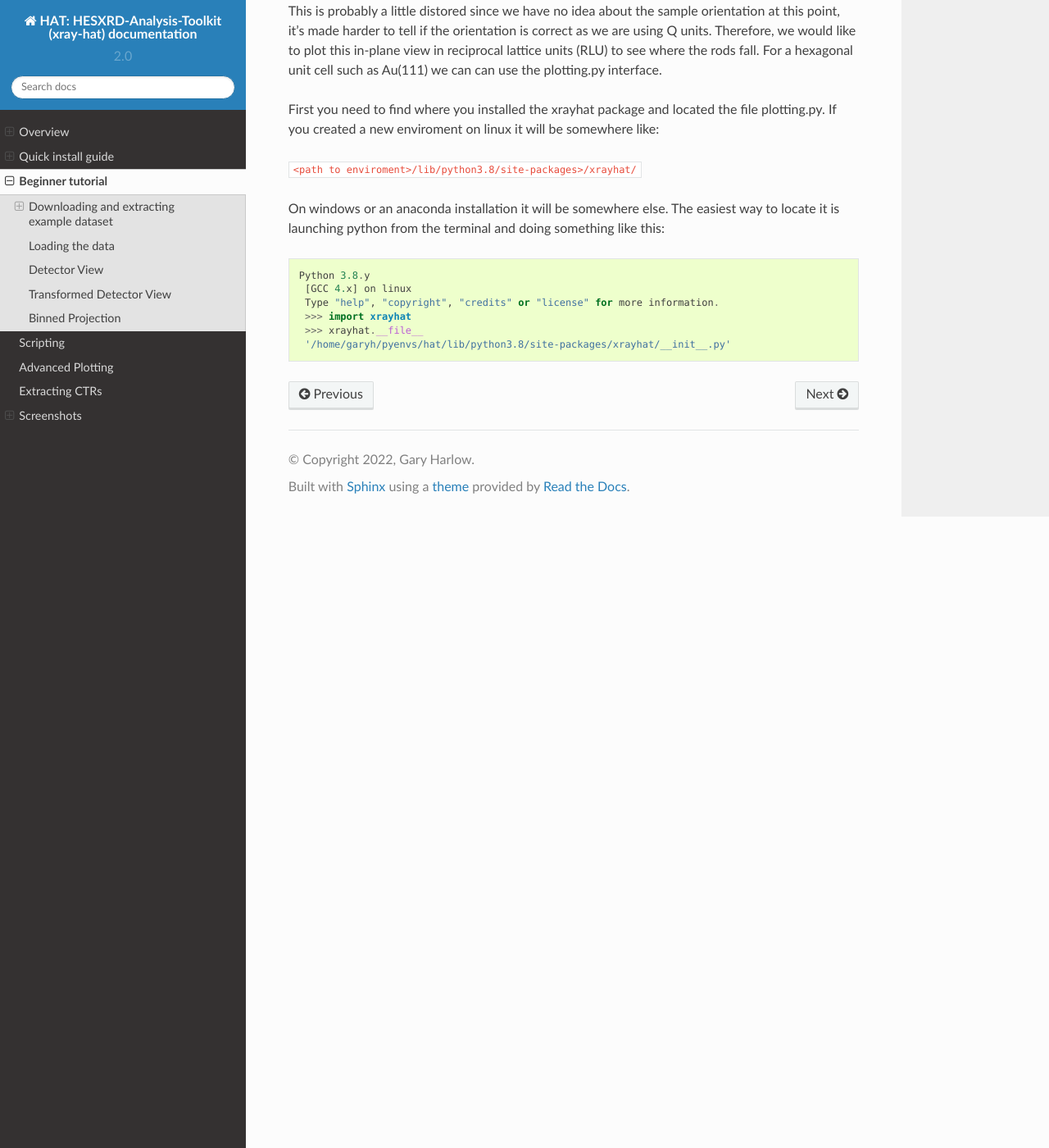
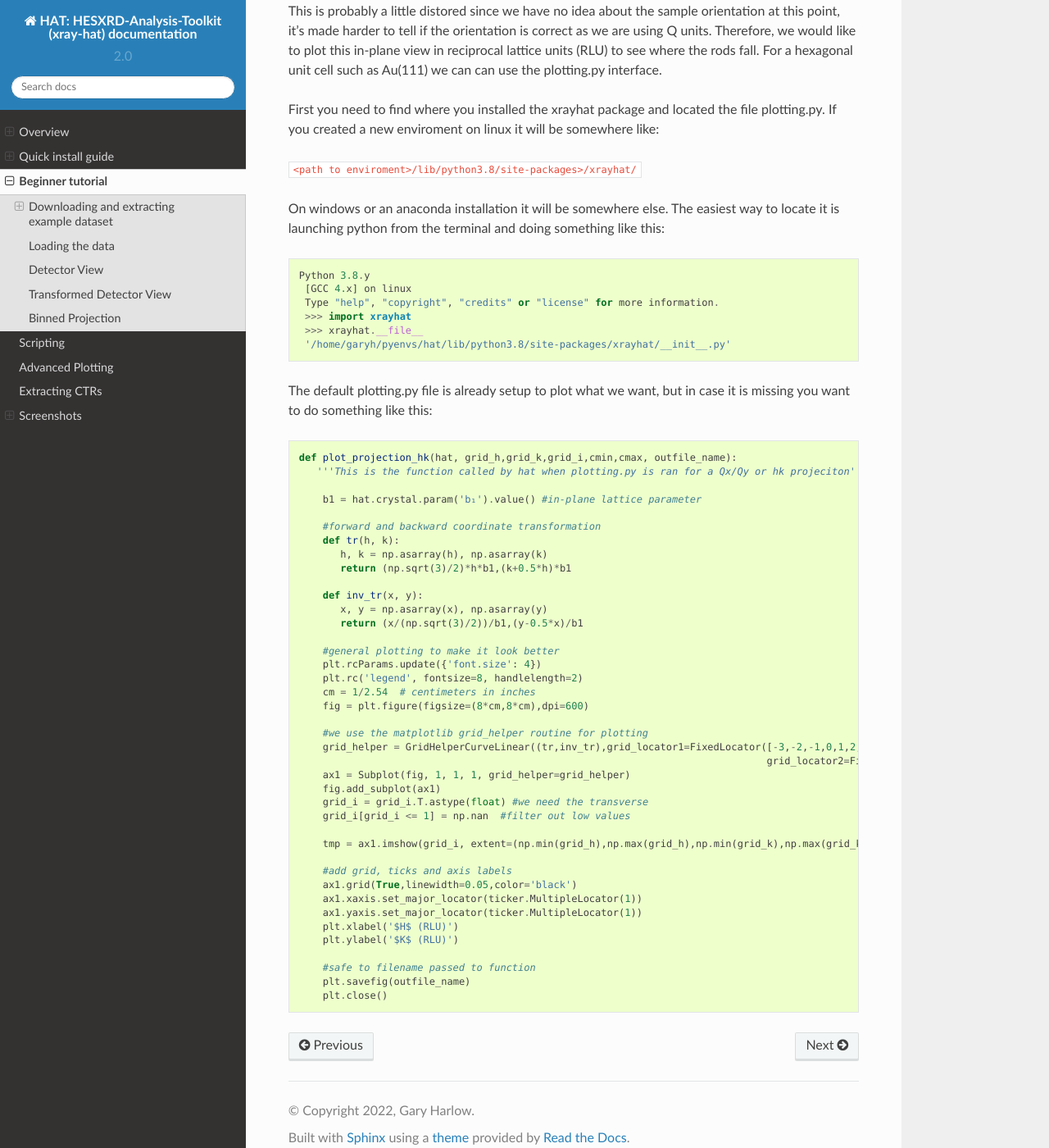
Before and after one commit to gary-harlow/HESXRD-Analysis-Toolkit, a Sphinx documentation site: the page built from docs/source/tutorial.rst, in a window 1280 px wide and 1400 px high, scrolled down 4582 px. Shown: the whole window at 82% size. Built offline with Sphinx 7.4.7 and the Read the Docs theme 2.0.0, drawn with Linux system fonts in a browser that asks for light colours.

Commit message:
Update tutorial.rst

```diff
--- a/docs/source/tutorial.rst
+++ b/docs/source/tutorial.rst
@@ -127,3 +127,47 @@ On windows or an anaconda installation it will be somewhere else. The easiest wa
     >>> import xrayhat
     >>> xrayhat.__file__
     '/home/garyh/pyenvs/hat/lib/python3.8/site-packages/xrayhat/__init__.py'
+
+The default plotting.py file is already setup to plot what we want, but in case it is missing you want to do something like this::
+
+
+   def plot_projection_hk(hat, grid_h,grid_k,grid_i,cmin,cmax, outfile_name):
+      '''This is the function called by hat when plotting.py is ran for a Qx/Qy or hk projeciton'''
+
+       b1 = hat.crystal.param('b₁').value() #in-plane lattice parameter
+
+       #forward and backward coordinate transformation
+       def tr(h, k):
+          h, k = np.asarray(h), np.asarray(k)
+          return (np.sqrt(3)/2)*h*b1,(k+0.5*h)*b1
+
+       def inv_tr(x, y):
+          x, y = np.asarray(x), np.asarray(y)
+          return (x/(np.sqrt(3)/2))/b1,(y-0.5*x)/b1
+
+       #general plotting to make it look better
+       plt.rcParams.update({'font.size': 4})
+       plt.rc('legend', fontsize=8, handlelength=2)
+       cm = 1/2.54  # centimeters in inches
+       fig = plt.figure(figsize=(8*cm,8*cm),dpi=600)
+
+       #we use the matplotlib grid_helper routine for plotting
+       grid_helper = GridHelperCurveLinear((tr,inv_tr),grid_locator1=FixedLocator([-3,-2,-1,0,1,2,3]),
+                                                                                  grid_locator2=FixedLocator([-3,-2,-1,0,1,2,3]))
+       ax1 = Subplot(fig, 1, 1, 1, grid_helper=grid_helper)
+       fig.add_subplot(ax1)
+       grid_i = grid_i.T.astype(float) #we need the transverse
+       grid_i[grid_i <= 1] = np.nan  #filter out low values
+
+       tmp = ax1.imshow(grid_i, extent=(np.min(grid_h),np.max(grid_h),np.min(grid_k),np.max(grid_k)), origin='lower',vmin=cmin,vmax=cmax,cmap='viridis',interpolation='gaussian')
+
+       #add grid, ticks and axis labels
+       ax1.grid(True,linewidth=0.05,color='black')
+       ax1.xaxis.set_major_locator(ticker.MultipleLocator(1))
+       ax1.yaxis.set_major_locator(ticker.MultipleLocator(1))
+       plt.xlabel('$H$ (RLU)')
+       plt.ylabel('$K$ (RLU)')
+
+       #safe to filename passed to function
+       plt.savefig(outfile_name)
+       plt.close()
```
